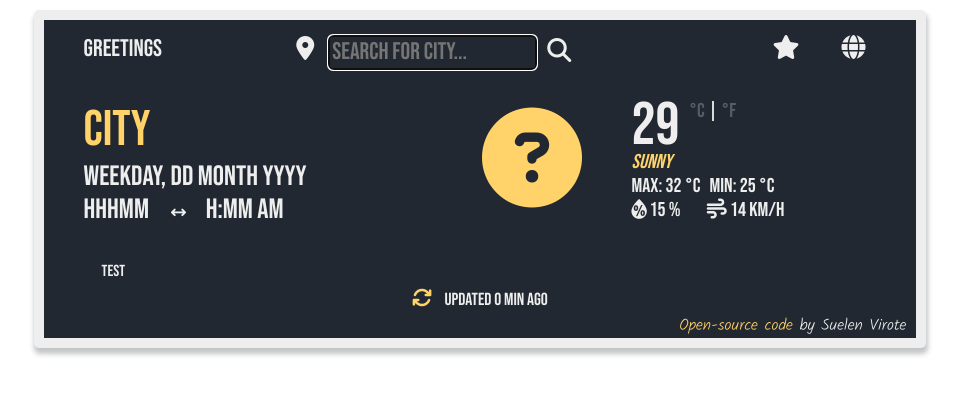
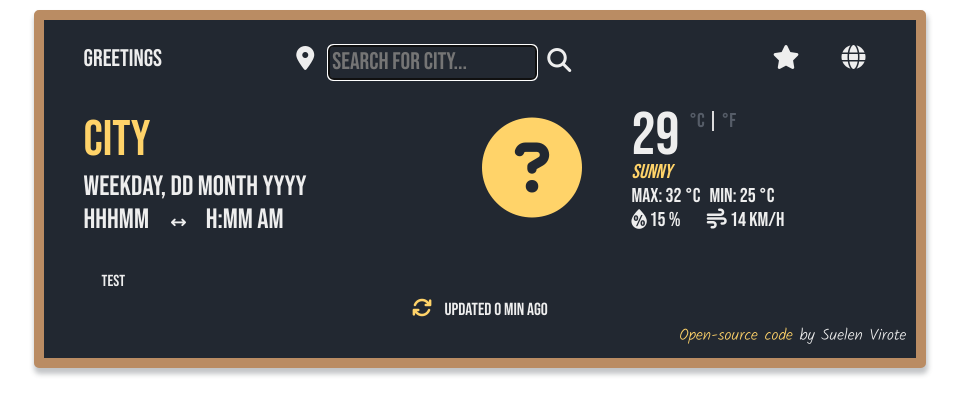
Before and after one commit to svirote/weather-app, a website built with Parcel: page index.html in a window 1280 px wide. Shown: the whole page, without its empty margins (160-1121 px from the left). Built offline with nearby package versions, Linux system fonts and the light colour scheme; no server answers.

Commit message:
Border update

```diff
--- a/src/styles.css
+++ b/src/styles.css
@@ -151,10 +151,10 @@ p {
   width: 80%;
   display: block;
   margin: 10px auto;
-  border: 10px solid #eeeeee;
+  border: 10px solid #ba8c63;
   box-shadow: rgb(57, 62, 70, 0.3) 1px 5px 5px 1px;
   border-radius: 5px;
-  padding: 0 10px;
+  padding: 10px;
   background: #222831;
 }
 
```
